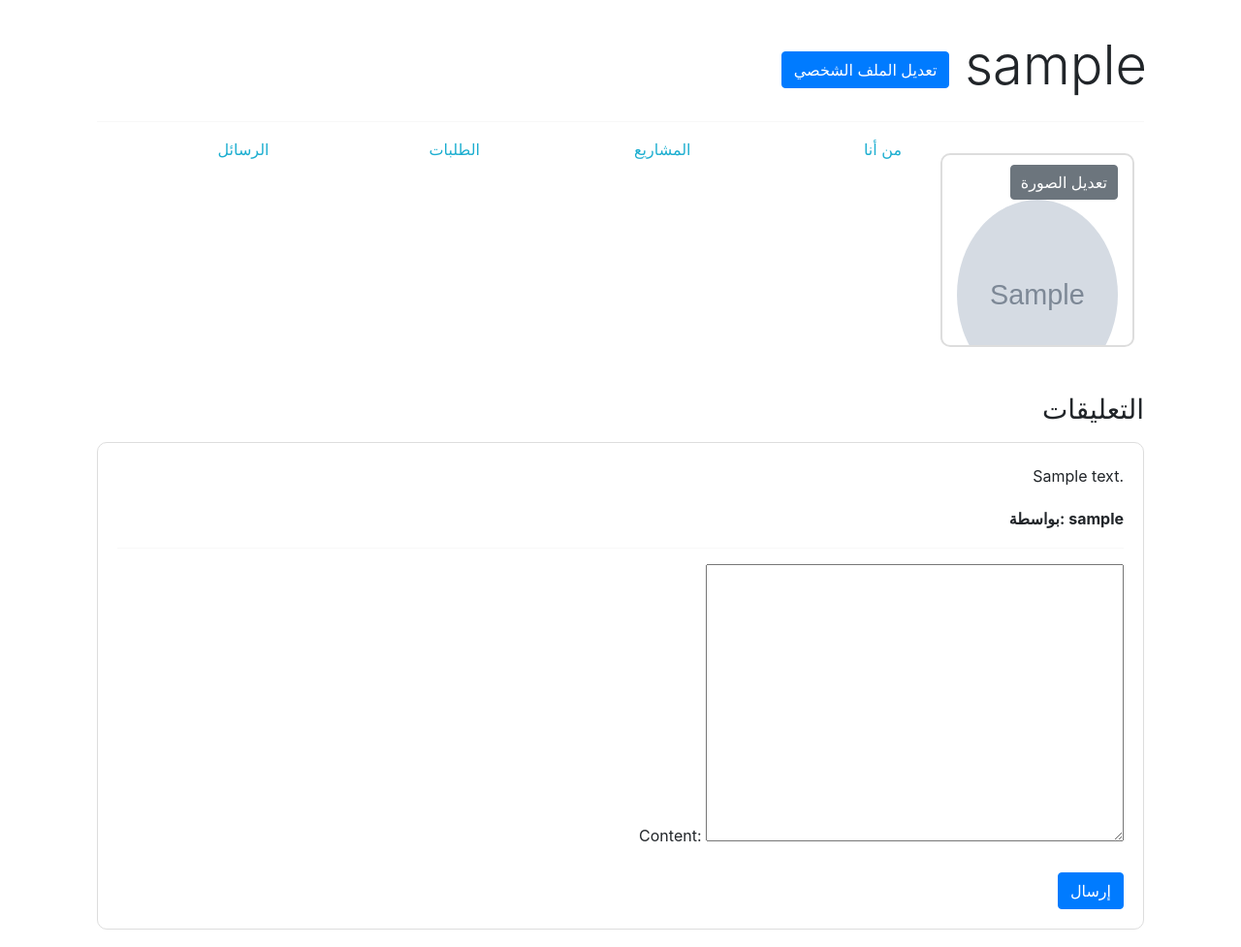
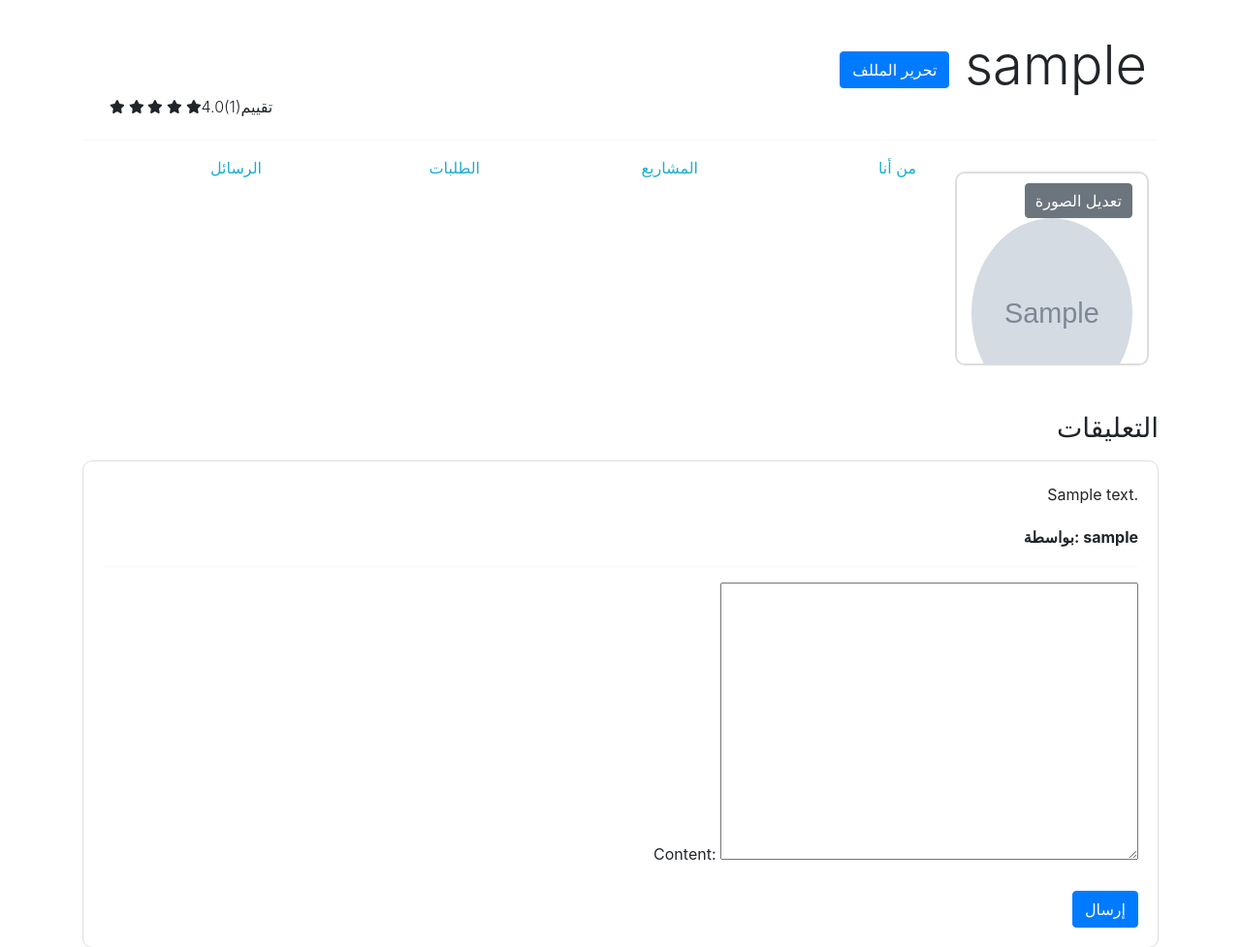
Before and after one commit to Alanouod/LAHJ-WEBSITE, a Django app: page /professional_profile/1/ in a window 1280 px wide. Shown: the part 158-1135 px from the top of the page at 97% size. Run offline with Django 5.2, Linux system fonts and the light colour scheme; a user stored in the database is signed in; tables that the repository leaves empty hold one stand-in row (values such as "Sample post"); grey boxes marked "Sample" are stand-in pictures; parts of the project's set-up code (start-up, migrations or seed data) failed here and were passed over; some libraries are stand-ins or nearby versions.

Commit message:
add the rate function so i update the models,forms,views,setting py and pro profile page

```diff
--- a/WEBSITELAHJ/website/home/forms.py
+++ b/WEBSITELAHJ/website/home/forms.py
@@ -5,7 +5,18 @@ from .models import Professional
 from .models import ProjectImage
 from .models import PreviousWork
 from .models import Comment
+from .models import Rating
 
+
+class RatingForm(forms.Form):
+    rating = forms.IntegerField(label='Rating', min_value=1, max_value=5)
+    comment = forms.CharField(label='Comment', widget=forms.Textarea)
+
+
+class CommentForm(forms.ModelForm):
+    class Meta:
+        model = Comment
+        fields = ['content']
 
 
 class HomeownerSignupForm(forms.Form):
@@ -65,9 +76,3 @@ class ProjectDetailForm(forms.ModelForm):
     class Meta:
         model = PreviousWork
         fields = ['project_name', 'products_used', 'location', 'description']
-
-
-class CommentForm(forms.ModelForm):
-    class Meta:
-        model = Comment
-        fields = ['content']
--- a/WEBSITELAHJ/website/home/templates/professional_profile.html
+++ b/WEBSITELAHJ/website/home/templates/professional_profile.html
@@ -1,7 +1,6 @@
 {% extends 'base.html' %}
 {% load static %}
 {% block title %}الملف الشخصي {% endblock %}
-
 {% block content %}
 <style>
     .profile-section-link {
@@ -77,29 +76,61 @@
     .customer-name {
         font-weight: bold;
     }
-
+    .rtl-text {
+        direction: rtl;
+    }
 </style>
-
 <div class="container mt-5 text-end">
-    <div class="row mt-3 text-end">
+    <div class="row mt-3 text-end align-items-center justify-content-end">
         <div class="col-mt-3 photo-container text-end">
-            <!-- Display professional's name with edit buttons -->
-            <h1 class="display-4">
+            <h6 class="display-4">
                 {% if is_owner %}
                     {% if request.user == professional.user %}
-                        <a href="{% url 'edit_professional_profile' %}" class="btn btn-primary">تعديل الملف الشخصي</a>
+                        <a href="{% url 'edit_professional_profile' %}" class="btn btn-primary">تحرير المللف</a>
                     {% endif %}
-                    {{ professional.user.username }}
                 {% endif %}
-            </h1>
+                <span>{{ professional.user.username }}</span>
+                <div class="d-flex align-items-center ">
+                    {% if not is_owner %}
+                        <button id="rateButton" class="btn btn-primary">قيَيم</button>
+                    {% endif %}
+                    <div class="rating ml-3 d-flex align-items-center">
+                        <div class="stars" style="display: inline-block; font-size: 14px;">
+                            {% for _ in "12345" %}
+                                {% if forloop.counter <= avg_rating|stringformat:"f" %}
+                                    <span class="fa fa-star checked"></span>
+                                {% else %}
+                                    <span class="fa fa-star"></span>
+                                {% endif %}
+                            {% endfor %}
+                        </div>
+                        <span style="font-size: 16px;">{{ avg_rating|default:"No ratings yet." }}</span>
+                        <span style="font-size: 16px;">({{ num_ratings }})</span>
+                        <span style="font-size: 16px;">تقييم</span>
                     </div>
                 </div>
+
+            </h6>
+        </div>
+    </div>
+</div>
+
+<!-- rating section -->
+<div id="ratingFormSection" style="display: none;">
+    <form id="ratingForm" method="post" action="{% url 'submit_rating' professional.id %}">
+        {% csrf_token %}
+        <label for="rating">قيم:</label>
+        <input type="number" name="rating" id="rating" min="1" max="5" required>
+        <label for="comment">تعليق:</label>
+        <textarea name="comment" id="comment" rows="4" required></textarea>
+        <button type="submit" class="btn btn-primary">أرسل</button>
+    </form>
+</div>
 <hr>
-
     <!-- Other professional profile content -->
     <div class="row mt-3 text-end section-column">
         {% if is_owner %}
-            <!-- Render the messages and orders sections only if the user is the owner -->
+            <!--  only if the user is the owner -->
             <div class="col-md-3 text-end">
                 <a href="#" class="profile-section-link" data-section="messagesContent" data-toggle="tooltip" data-placement="top" title="معلومات الرسائل">الرسائل</a>
             </div>
@@ -109,8 +140,7 @@
             </div>
         {% endif %}
 
-        <div class="col-md-3 text-end ml-auto"> <!-- Align المشاريع section to the right -->
-            <!-- Link to المشاريع (Projects) -->
+        <div class="col-md-3 text-end ml-auto rtl-text"> <!--  المشاريع  -->
             {% if professional %}
                 <a href="{% url 'projects' professional.id %}" class="profile-section-link" data-toggle="tooltip" data-placement="top" title="المشاريع">المشاريع</a>
             {% else %}
@@ -118,8 +148,7 @@
             {% endif %}
         </div>
 
-        <div class="col-md-3 text-end ml-auto"> <!-- Align من أنا section to the right -->
-            <!-- Display professional's biography -->
+        <div class="col-md-3 text-end ml-auto rtl-text"> <!--  من أنا  -->
             <a href="#" class="profile-section-link" data-section="bioContent" data-toggle="tooltip" data-placement="top" title="من أنا">من أنا</a>
         </div>
 
@@ -161,7 +190,7 @@
 <div class="row mt-3 text-end reviews-container mt-5">
     <div class="col-md-12">
         <h3 class="profile-section-title">التعليقات</h3>
-            <div class="section-content mt-3 always-visible"> <!-- Set the customer reviews section as always visible -->
+        <div class="section-content mt-3 always-visible">
             <!-- Display existing comments -->
             {% for comment in comments %}
                 <div class="customer-review">
@@ -171,17 +200,20 @@
                 <hr>
             {% endfor %}
 
+            <!-- Add form for new comment -->
             <form method="post" action="{% url 'add_comment' professional.id %}">
                 {% csrf_token %}
                 {{ form.as_p }}
                 <button type="submit" class="btn btn-primary">إرسال</button>
             </form>
+
             {% if not user.is_authenticated %}
                 <p>يرجى تسجيل الدخول لإضافة تعليق.</p>
             {% endif %}
         </div>
     </div>
 </div>
+
 
  <!-- Edit Profile Modal -->
  <div class="modal fade" id="editProfileModal" tabindex="-1" role="dialog" aria-labelledby="editProfileModalLabel" aria-hidden="true">
@@ -225,10 +257,30 @@
         </div>
     </div>
 </div>
+<script>
+        var rateButton = document.getElementById('rateButton');
+        var ratingFormSection = document.getElementById('ratingFormSection');
 
-</div>
+        if (rateButton && ratingFormSection) {
+            rateButton.addEventListener('click', function() {
+                // Open a new window with the rating form
+                var ratingWindow = window.open('', '_blank', 'width=400,height=400');
+                // Write the rating form HTML content to the new window
+                ratingWindow.document.write('<html><head><title>قييم</title></head><body>' + ratingFormSection.innerHTML + '</body></html>');
+                // Close the original rating form section
+                ratingFormSection.style.display = 'none';
 
-<script>
+                // Add event listener to the form submit button in the new window
+                var submitButton = ratingWindow.document.getElementById('submitRatingButton');
+                if (submitButton) {
+                    submitButton.addEventListener('click', function() {
+                        // Close the new window when the form is submitted
+                        ratingWindow.close();
+                    });
+                }
+            });
+        }
+
      // Function to toggle section content
     function toggleSection(sectionId) {
         // Hide all section contents
@@ -252,4 +304,5 @@
     });
 </script>
 
+
     {% endblock %}
--- a/WEBSITELAHJ/website/home/urls.py
+++ b/WEBSITELAHJ/website/home/urls.py
@@ -1,5 +1,5 @@
 from django.urls import path
-from .views import home, resource, inspiration, findPro, signup, user_login, joinAsPro, services, reso1,refe, tips, privacy_policy, terms_of_use, logout_view, professional_profile, homeowner_profile,cost,classic,edit_profile, edit_photo, save_photo_changes,edit_professional_profile, edit_professional_photo,Scandinavian,projects,add_project,project_details , save_to_wishlist
+from .views import home, resource, inspiration, findPro, signup, user_login, joinAsPro, services, reso1,refe, tips, privacy_policy, terms_of_use, logout_view, professional_profile, homeowner_profile,cost,classic,edit_profile, edit_photo, save_photo_changes,edit_professional_profile, edit_professional_photo,Scandinavian,projects,add_project,project_details , save_to_wishlist,submit_rating
 from . import views
 
 urlpatterns = [
@@ -35,5 +35,7 @@ urlpatterns = [
     path('professional_profile/<int:professional_id>/add_comment/', views.add_comment, name='add_comment'),
     path('save-to-wishlist/<int:previous_work_id>/', save_to_wishlist, name='save_to_wishlist'),
     path('wishlist/photos/', views.wishlist_photos, name='wishlist_photos'),
+    path('submit_rating/', submit_rating, name='submit_rating'),
+    path('submit_rating/<int:professional_id>/', views.submit_rating, name='submit_rating'),
 
     ]
--- a/WEBSITELAHJ/website/home/views.py
+++ b/WEBSITELAHJ/website/home/views.py
@@ -33,11 +33,18 @@ from .forms import ProjectPhotoUploadForm, ProjectDetailForm
 from django.urls import reverse
 from django.contrib.auth.decorators import login_required
 from django.http import Http404
-from .forms import CommentForm
 from .models import Comment
 from django.shortcuts import get_object_or_404
 from django.http import JsonResponse
 from .forms import HomeownerPhotoUploadForm
+from django.db.models import Avg
+from .models import Professional, Rating
+from django.db.models import Sum
+from .forms import CommentForm, RatingForm
+from .models import Professional, Comment, Rating
+from django.contrib import messages
+from django.db.models import Count
+from decimal import Decimal
 
 
 def home(request):
@@ -53,7 +60,7 @@ def resource(request):
     return render(request, 'resource.html')
 
 
-
+@login_required
 def save_to_wishlist(request, previous_work_id):
     previous_work = get_object_or_404(PreviousWork, id=previous_work_id)
     homeowner = request.user.homeowner
@@ -273,6 +280,15 @@ def professional_profile(request, professional_id):
     try:
         professional = Professional.objects.get(id=professional_id)
         comments = Comment.objects.filter(professional=professional)
+        # Fetch all ratings associated with the professional
+        ratings = Rating.objects.filter(professional=professional)
+        # Calculate the average rating
+        avg_rating = ratings.aggregate(Avg('rating'))['rating__avg']
+        # Round the average rating to two decimal places
+        if avg_rating is not None:
+            avg_rating = round(avg_rating, 2)
+        # Calculate the number of ratings
+        num_ratings = ratings.count()
     except Professional.DoesNotExist:
         return render(request, 'error.html', {'message': 'Professional profile not found'})
 
@@ -283,18 +299,97 @@ def professional_profile(request, professional_id):
             is_owner = True
 
     if request.method == 'POST':
+        if 'comment' in request.POST:
+            form = CommentForm(request.POST)
+            if form.is_valid():
+                comment = form.save(commit=False)
+                comment.user = request.user
+                comment.professional = professional
+                comment.save()
+                return redirect('professional_profile', professional_id=professional_id)
+        elif 'rating' in request.POST:
+            rating_form = RatingForm(request.POST)
+            if rating_form.is_valid():
+                rating_value = rating_form.cleaned_data['rating']
+                comment = rating_form.cleaned_data['comment']
+                # Save the rating here
+                rating = Rating.objects.create(
+                    user=request.user,
+                    professional=professional,
+                    rating=rating_value,
+                    comment=comment
+                )
+                rating.save()
+                # Recalculate the average rating including the new rating
+                ratings = Rating.objects.filter(professional=professional)
+                avg_rating = ratings.aggregate(Avg('rating'))['rating__avg']
+                # Redirect to the professional profile page after adding the rating
+                return redirect('professional_profile', professional_id=professional_id)
+    else:
+        form = CommentForm()
+        rating_form = RatingForm()
+
+    return render(request, 'professional_profile.html', {
+        'professional': professional,
+        'is_owner': is_owner,
+        'form': form,
+        'rating_form': rating_form,
+        'comments': comments,
+        'avg_rating': avg_rating,
+        'num_ratings': num_ratings,
+    })
+
+
+@login_required
+def add_comment(request, professional_id):
+    professional = get_object_or_404(Professional, id=professional_id)
+
+    if request.method == 'POST':
         form = CommentForm(request.POST)
         if form.is_valid():
             comment = form.save(commit=False)
             comment.user = request.user
             comment.professional = professional
             comment.save()
-            # Redirect to the same page after adding the comment
+            # Redirect to the professional profile page after adding the comment
             return redirect('professional_profile', professional_id=professional_id)
     else:
         form = CommentForm()
 
-    return render(request, 'professional_profile.html', {'professional': professional, 'is_owner': is_owner, 'form': form, 'comments': comments})
+    return render(request, 'add_comment.html', {'form': form})
+
+@login_required
+def submit_rating(request, professional_id):
+    if request.method == 'POST':
+        rating_value = int(request.POST.get('rating', 0))
+        comment = request.POST.get('comment', '')
+        professional = Professional.objects.get(pk=professional_id)
+        user = request.user
+
+        # Validate rating value
+        if rating_value < 1 or rating_value > 5:
+            messages.error(request, "Invalid rating value. Please select a rating between 1 and 5.")
+            return redirect('professional_profile', professional_id=professional_id)
+
+        # Handle non-AJAX request
+        existing_rating = Rating.objects.filter(user=user, professional=professional).first()
+        if existing_rating:
+            existing_rating.rating = rating_value
+            existing_rating.comment = comment
+            existing_rating.save()
+        else:
+            new_rating = Rating.objects.create(user=user, professional=professional, rating=rating_value, comment=comment)
+            new_rating.save()
+
+        # Recalculate the average rating including all ratings
+        avg_rating = Rating.objects.filter(professional=professional).aggregate(Avg('rating'))['rating__avg']
+        professional.avg_rating = avg_rating
+        professional.save()
+
+        messages.success(request, "Rating submitted successfully.")
+        return redirect('professional_profile', professional_id=professional_id)
+    else:
+        return redirect('home')
 
 
 @login_required
@@ -419,24 +514,6 @@ def project_details(request, project_id):
     project = get_object_or_404(PreviousWork, id=project_id)
     return render(request, 'project_details.html', {'project': project})
 
-@login_required
-def add_comment(request, professional_id):
-    professional = get_object_or_404(Professional, id=professional_id)
-
-    if request.method == 'POST':
-        form = CommentForm(request.POST)
-        if form.is_valid():
-            comment = form.save(commit=False)
-            comment.user = request.user
-            comment.professional = professional
-            comment.save()
-            # Redirect to the professional profile page after adding the comment
-            return redirect('professional_profile', professional_id=professional_id)
-    else:
-        form = CommentForm()
-
-    return render(request, 'add_comment.html', {'form': form})
-
 
 def services(request):
     return render(request, 'services.html')
--- a/WEBSITELAHJ/website/website/settings.py
+++ b/WEBSITELAHJ/website/website/settings.py
@@ -119,6 +119,8 @@ AUTH_PASSWORD_VALIDATORS = [
 # Internationalization
 # https://docs.djangoproject.com/en/5.0/topics/i18n/
 
+
+
 LANGUAGE_CODE = 'en-us'
 
 TIME_ZONE = 'UTC'
```
Also changed, not shown: WEBSITELAHJ/website/home/models.py (+12 -1 lines), WEBSITELAHJ/website/home/migrations/0026_merge_20240406_0155.py (added), WEBSITELAHJ/website/home/migrations/0027_remove_homeowner_wishlist_items_and_more.py (added), WEBSITELAHJ/website/home/migrations/0028_alter_rating_unique_together_rating_comment_and_more.py (added), WEBSITELAHJ/website/home/migrations/0029_alter_rating_comment_alter_rating_professional_and_more.py (added), WEBSITELAHJ/website/home/migrations/0030_remove_professional_cumulative_rating_and_more.py (added), WEBSITELAHJ/website/home/migrations/0031_rating_professional_rating_user.py (added), WEBSITELAHJ/website/home/migrations/0032_alter_rating_unique_together_rating_rating_and_more.py (added), WEBSITELAHJ/website/media/project_images/pro8.jpg (added). Lines whose indentation alone changed are shown as unchanged.
